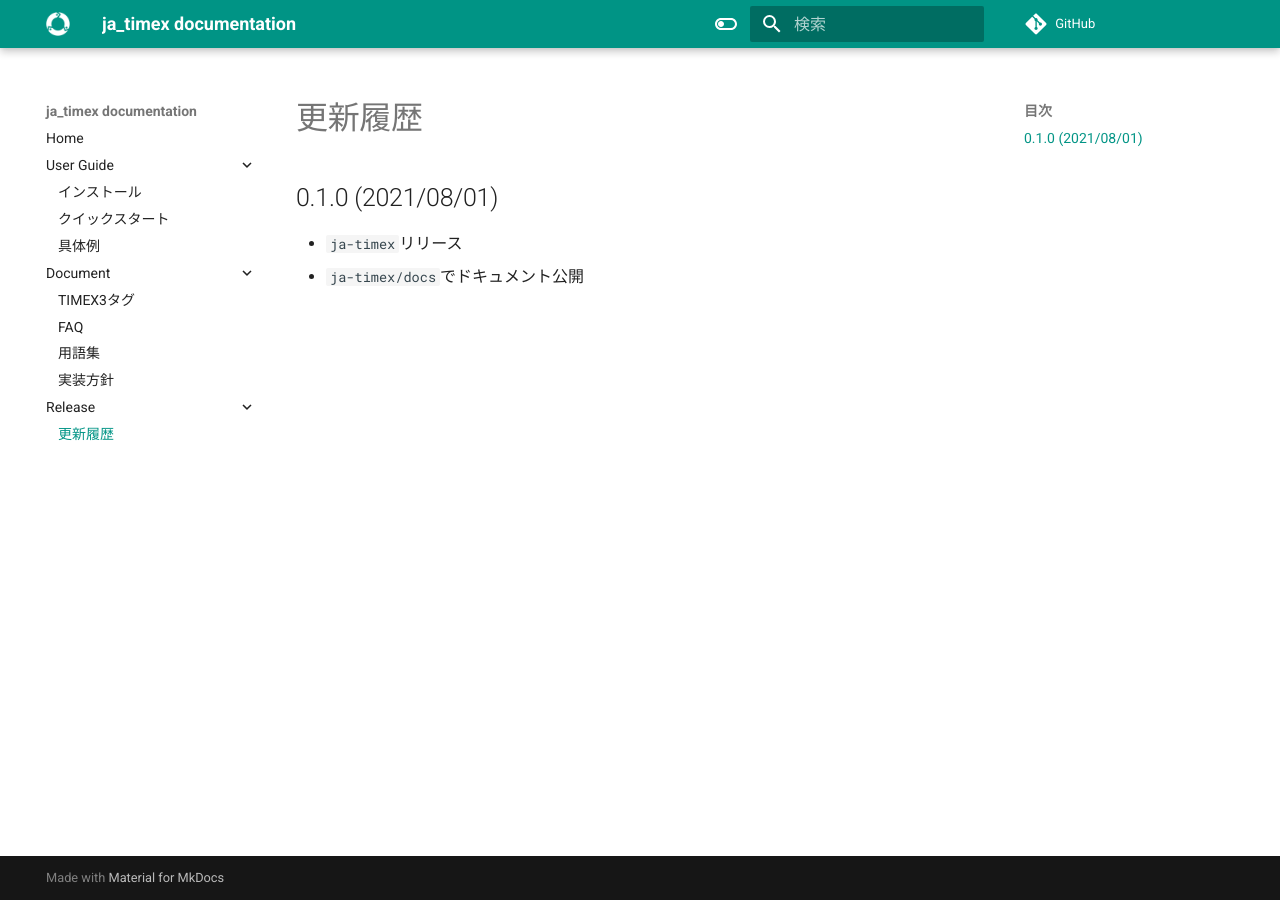
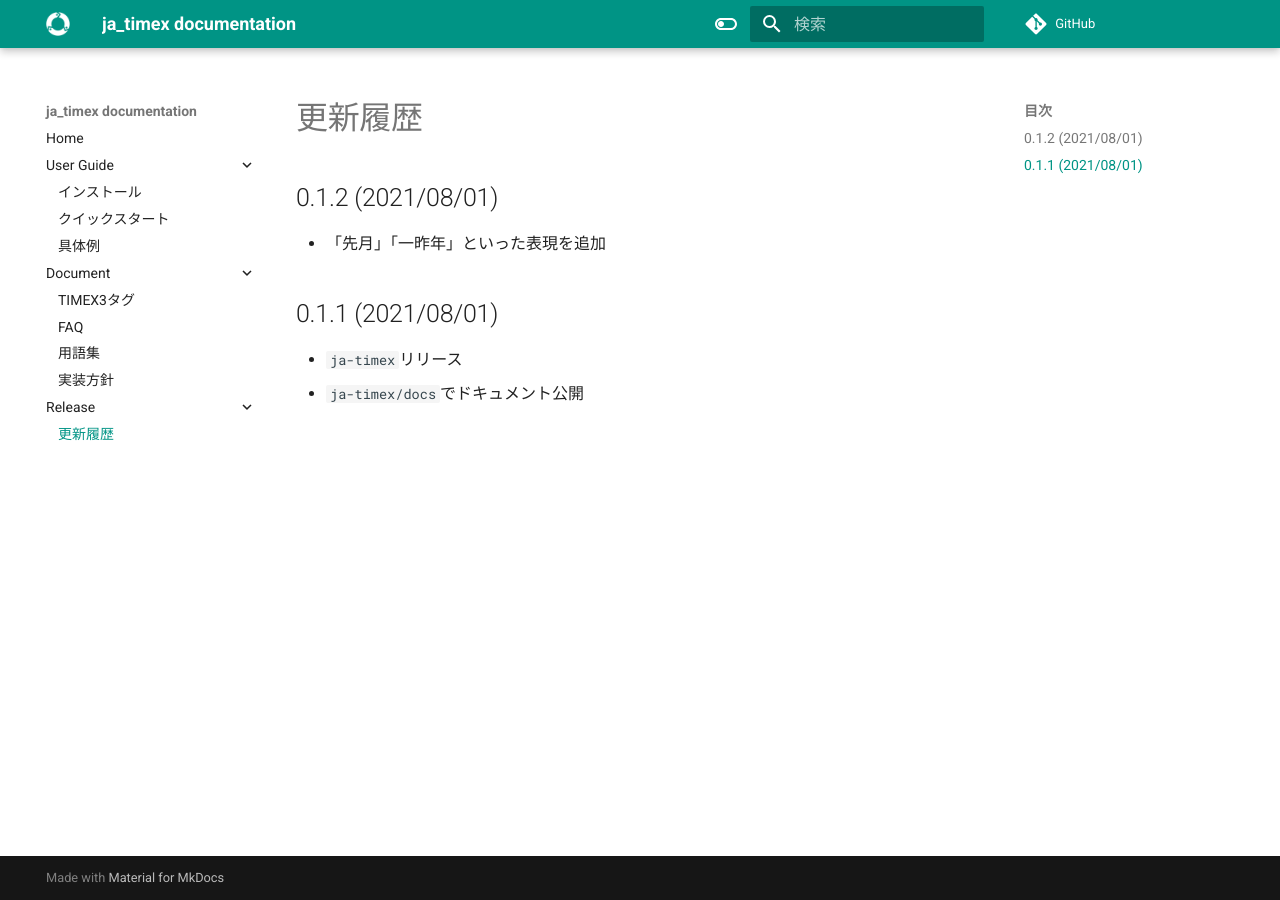
Before and after one commit to yagays/ja-timex, an MkDocs documentation site: the page built from docs/docs/changelog.md, in a window 1280 px wide. Built offline with MkDocs 1.6.1 and Material for MkDocs 9.7.7, drawn with Linux system fonts in a browser that asks for light colours; comment, search, counter and statistics services are not loaded.

Commit message:
bump up version

```diff
--- a/docs/docs/changelog.md
+++ b/docs/docs/changelog.md
@@ -1,6 +1,10 @@
 # 更新履歴
 
-## 0.1.0 (2021/08/01)
+## 0.1.2 (2021/08/01)
+
+- 「先月」「一昨年」といった表現を追加
+
+## 0.1.1 (2021/08/01)
 
 - `ja-timex`リリース
 - `ja-timex/docs`でドキュメント公開
--- a/pyproject.toml
+++ b/pyproject.toml
@@ -1,6 +1,6 @@
 [tool.poetry]
 name = "ja-timex"
-version = "0.1.1"
+version = "0.1.2"
 description = "Analyze and parse natural language temporal expression from Japanese sentences"
 authors = ["Yuki Okuda <y.okuda@dr-ubie.com>"]
 license = "MIT"
```
